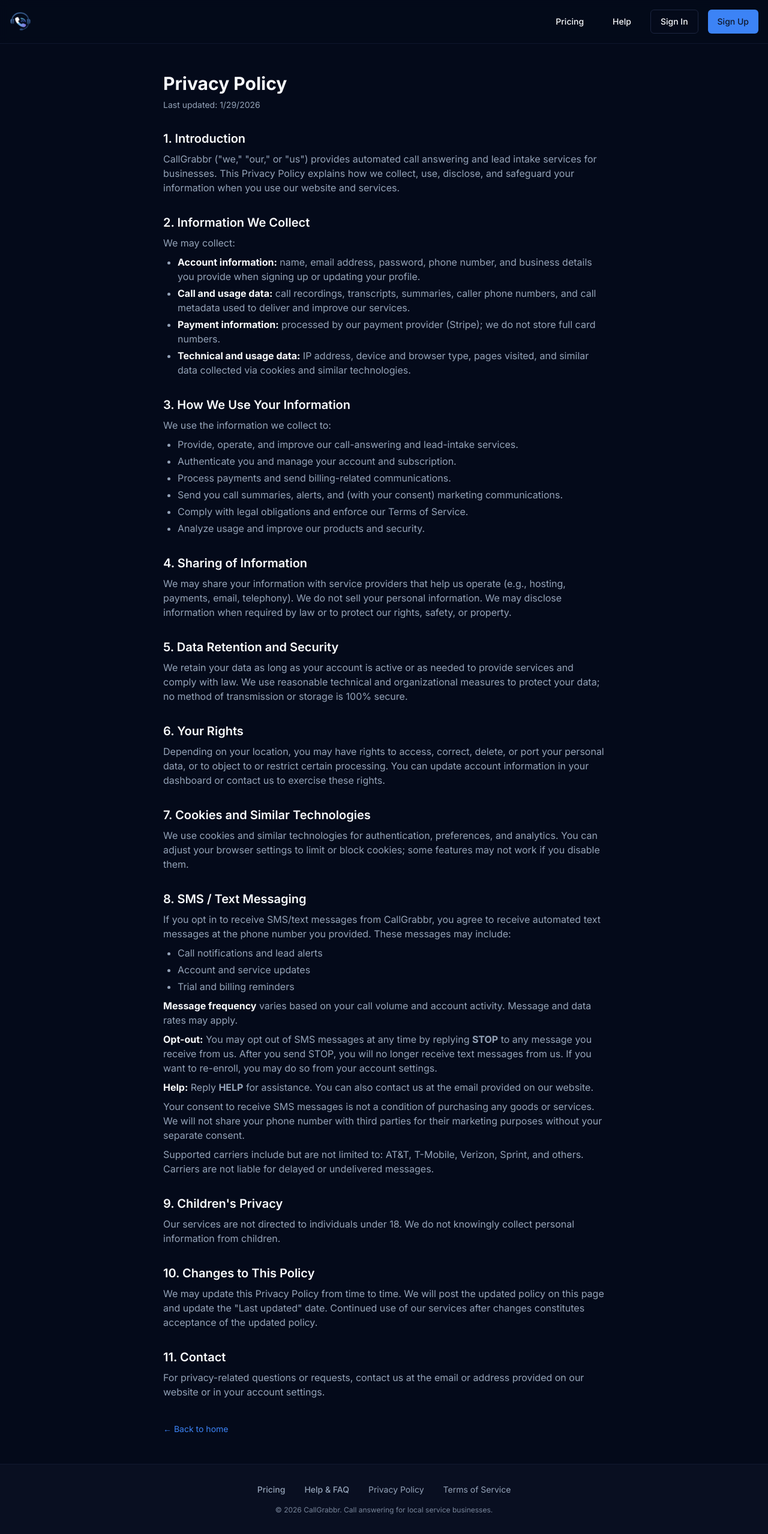
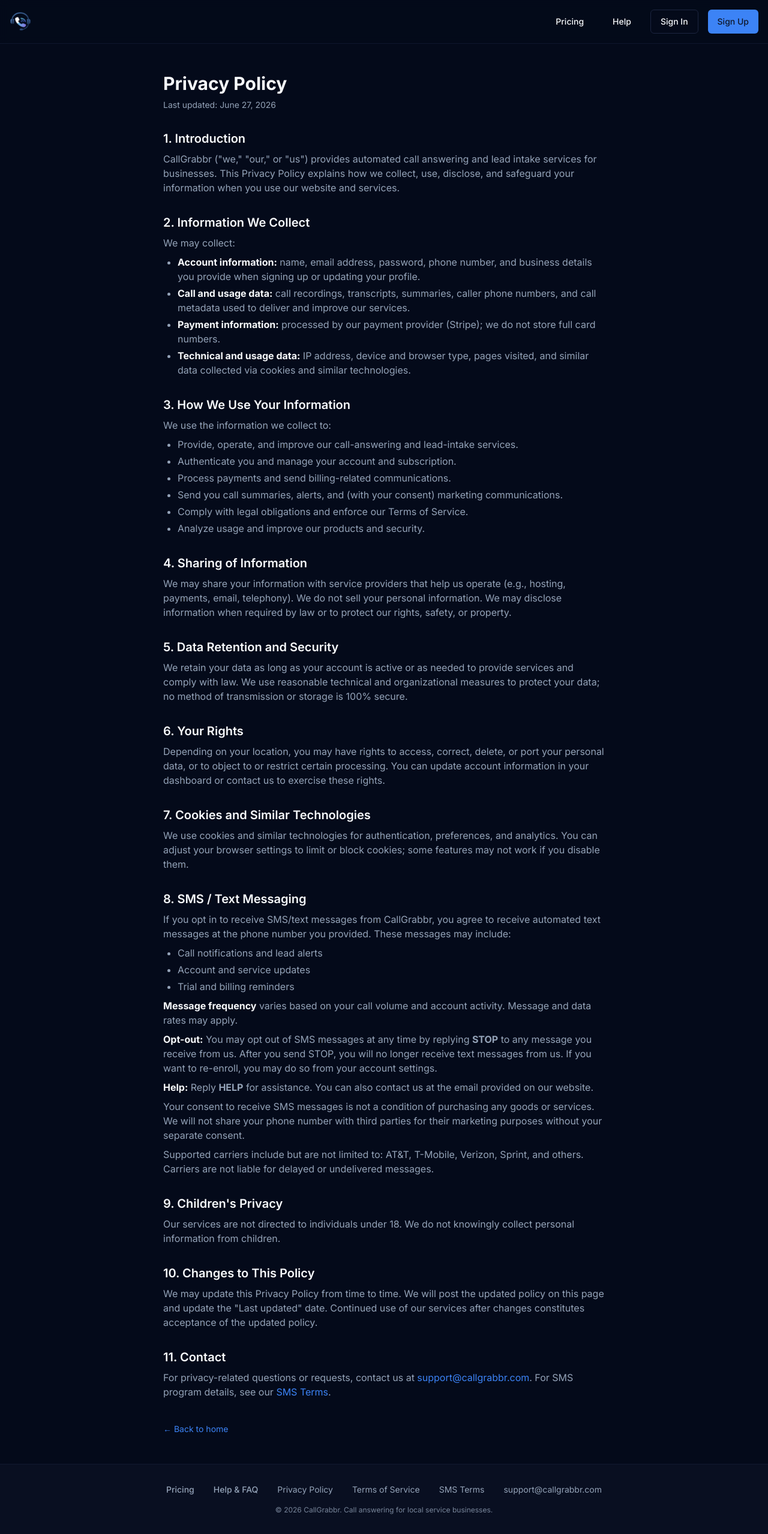
Before and after one commit to cluckso/nml, a Next.js app: page /privacy in a window 1280 px wide. Shown: the whole page at 60% size. Built offline with nearby package versions, Linux system fonts and the light colour scheme; no server answers.

Commit message:
Improve trust signals in footer and legal pages.
Remove public debug status endpoint, add support contact to footer, fix Terms setup-fee wording, use static legal dates, and replace support@example.com fallback.

```diff
--- a/app/(onboarding)/onboarding/OnboardingClient.tsx
+++ b/app/(onboarding)/onboarding/OnboardingClient.tsx
@@ -137,7 +137,7 @@
   }
 
   if (step === "manual-setup") {
-    const supportEmail = process.env.NEXT_PUBLIC_SUPPORT_EMAIL ?? "support@example.com"
+    const supportEmail = process.env.NEXT_PUBLIC_SUPPORT_EMAIL ?? "support@callgrabbr.com"
     const supportPhone = process.env.NEXT_PUBLIC_SUPPORT_PHONE ?? null
     const supportName = process.env.NEXT_PUBLIC_SUPPORT_NAME ?? "Support"
     return (
--- a/app/api/debug/status/route.ts
+++ /dev/null
@@ -1,65 +0,0 @@
-import { NextRequest, NextResponse } from "next/server"
-import { db } from "@/lib/db"
-
-/**
- * Simple debug endpoint - no auth required. Shows general system status.
- * DELETE THIS FILE after debugging is complete.
- */
-export async function GET(req: NextRequest) {
-  try {
-    // Test database connection
-    const dbTest = await db.$queryRaw`SELECT 1 as test`
-
-    // Count businesses and calls
-    const [businessCount, callCount, activeBusinesses] = await Promise.all([
-      db.business.count(),
-      db.call.count(),
-      db.business.count({ where: { status: "ACTIVE" } }),
-    ])
-
-    // Get most recent call (if any)
-    const recentCall = await db.call.findFirst({
-      orderBy: { createdAt: "desc" },
-      select: {
-        id: true,
-        retellCallId: true,
-        createdAt: true,
-        businessId: true,
-        callerPhone: true,
-      },
-    })
-
-    // Check env vars
-    const envStatus = {
-      RETELL_API_KEY: !!process.env.RETELL_API_KEY,
-      RETELL_WEBHOOK_SECRET: !!process.env.RETELL_WEBHOOK_SECRET,
-      RETELL_AGENT_ID: !!process.env.RETELL_AGENT_ID,
-      DATABASE_URL: !!process.env.DATABASE_URL,
-    }
-
-    return NextResponse.json({
-      status: "ok",
-      database: "connected",
-      counts: {
-        businesses: businessCount,
-        activeBusinesses,
-        calls: callCount,
-      },
-      mostRecentCall: recentCall ? {
-        id: recentCall.id,
-        retellCallId: recentCall.retellCallId,
-        createdAt: recentCall.createdAt,
-        callerPhone: recentCall.callerPhone,
-      } : null,
-      env: envStatus,
-      timestamp: new Date().toISOString(),
-    })
-  } catch (error) {
-    console.error("Debug status error:", error)
-    return NextResponse.json({
-      status: "error",
-      error: error instanceof Error ? error.message : String(error),
-      timestamp: new Date().toISOString(),
-    }, { status: 500 })
-  }
-}
--- a/app/layout.tsx
+++ b/app/layout.tsx
@@ -5,6 +5,7 @@
 import "./globals.css"
 import { Providers } from "./providers"
 import { Nav } from "@/components/nav"
+import { SUPPORT_EMAIL } from "@/lib/site-contact"
 
 const inter = Inter({ subsets: ["latin"] })
 
@@ -103,6 +104,12 @@
                 <Link href="/terms" className="hover:text-foreground">
                   Terms of Service
                 </Link>
+                <Link href="/sms-terms" className="hover:text-foreground">
+                  SMS Terms
+                </Link>
+                <a href={`mailto:${SUPPORT_EMAIL}`} className="hover:text-foreground">
+                  {SUPPORT_EMAIL}
+                </a>
               </div>
               <p className="text-center text-xs text-muted-foreground/80 mt-4">
                 © {new Date().getFullYear()} CallGrabbr. Call answering for local service businesses.
--- a/app/privacy/page.tsx
+++ b/app/privacy/page.tsx
@@ -1,5 +1,6 @@
 import type { Metadata } from "next"
 import Link from "next/link"
+import { LEGAL_LAST_UPDATED, SUPPORT_EMAIL } from "@/lib/site-contact"
 
 export const metadata: Metadata = {
   title: "Privacy Policy - CallGrabbr",
@@ -11,7 +12,7 @@
     <div className="container mx-auto px-4 py-12 max-w-3xl">
       <h1 className="text-3xl font-bold mb-2">Privacy Policy</h1>
       <p className="text-sm text-muted-foreground mb-8">
-        Last updated: {new Date().toLocaleDateString("en-US")}
+        Last updated: {LEGAL_LAST_UPDATED}
       </p>
 
       <div className="prose prose-sm max-w-none space-y-8 text-muted-foreground">
@@ -118,7 +119,15 @@
         <section>
           <h2 className="text-xl font-semibold text-foreground mb-2">11. Contact</h2>
           <p>
-            For privacy-related questions or requests, contact us at the email or address provided on our website or in your account settings.
+            For privacy-related questions or requests, contact us at{" "}
+            <a href={`mailto:${SUPPORT_EMAIL}`} className="text-primary hover:underline">
+              {SUPPORT_EMAIL}
+            </a>
+            . For SMS program details, see our{" "}
+            <Link href="/sms-terms" className="text-primary hover:underline">
+              SMS Terms
+            </Link>
+            .
           </p>
         </section>
       </div>
--- a/app/sms-terms/page.tsx
+++ b/app/sms-terms/page.tsx
@@ -1,6 +1,7 @@
 import type { Metadata } from "next"
 import Link from "next/link"
 import { PublicSmsOptInForm } from "@/components/consent/PublicSmsOptInForm"
+import { LEGAL_LAST_UPDATED } from "@/lib/site-contact"
 
 export const metadata: Metadata = {
   title: "SMS Opt-In & Messaging Terms - CallGrabbr",
@@ -17,7 +18,7 @@
     <div className="container mx-auto px-4 py-12 max-w-3xl">
       <h1 className="text-3xl font-bold mb-2">SMS Opt-In & Messaging Terms</h1>
       <p className="text-sm text-muted-foreground mb-6">
-        Last updated: {new Date().toLocaleDateString("en-US")}
+        Last updated: {LEGAL_LAST_UPDATED}
       </p>
 
       {/* Opt-in form first so the URL leads directly to consent collection (Twilio requirement) */}
--- a/app/terms/page.tsx
+++ b/app/terms/page.tsx
@@ -1,5 +1,6 @@
 import type { Metadata } from "next"
 import Link from "next/link"
+import { LEGAL_LAST_UPDATED, SUPPORT_EMAIL } from "@/lib/site-contact"
 
 export const metadata: Metadata = {
   title: "Terms of Service - CallGrabbr",
@@ -11,7 +12,7 @@
     <div className="container mx-auto px-4 py-12 max-w-3xl">
       <h1 className="text-3xl font-bold mb-2">Terms of Service</h1>
       <p className="text-sm text-muted-foreground mb-8">
-        Last updated: {new Date().toLocaleDateString("en-US")}
+        Last updated: {LEGAL_LAST_UPDATED}
       </p>
 
       <div className="prose prose-sm max-w-none space-y-8 text-muted-foreground">
@@ -39,7 +40,7 @@
         <section>
           <h2 className="text-xl font-semibold text-foreground mb-2">4. Subscription and Payment</h2>
           <p>
-            Subscription plans, fees, and included minutes are described on our pricing page. You agree to pay all applicable fees, including setup fees and overage charges. Payments are processed by our payment provider; by subscribing, you agree to their terms. Fees are generally billed in advance; overage may be billed in arrears. Refunds are at our discretion unless required by law.
+            Subscription plans, fees, and included minutes are described on our pricing page. You agree to pay all applicable subscription and overage fees. There are no separate setup fees for standard plans listed on our pricing page. Payments are processed by our payment provider; by subscribing, you agree to their terms. Fees are generally billed in advance; overage may be billed in arrears. Refunds are at our discretion unless required by law.
           </p>
         </section>
 
@@ -117,7 +118,7 @@
         <section>
           <h2 className="text-xl font-semibold text-foreground mb-2">13. Governing Law and Disputes</h2>
           <p>
-            These Terms are governed by the laws of the United States and the state in which we are located, without regard to conflict of law principles. Any disputes shall be resolved in the courts of that state. If any provision is held invalid, the remaining provisions remain in effect.
+            These Terms are governed by the laws of the State of Wisconsin and the United States, without regard to conflict of law principles. Any disputes shall be resolved in the courts of Wisconsin. If any provision is held invalid, the remaining provisions remain in effect.
           </p>
         </section>
 
@@ -131,7 +132,11 @@
         <section>
           <h2 className="text-xl font-semibold text-foreground mb-2">15. Contact</h2>
           <p>
-            For questions about these Terms, contact us at the email or address provided on our website or in your account settings.
+            For questions about these Terms, contact us at{" "}
+            <a href={`mailto:${SUPPORT_EMAIL}`} className="text-primary hover:underline">
+              {SUPPORT_EMAIL}
+            </a>
+            .
           </p>
         </section>
       </div>
--- /dev/null
+++ b/lib/site-contact.ts
@@ -0,0 +1,5 @@
+/** Public support and legal contact details shown on marketing pages. */
+export const SUPPORT_EMAIL = "support@callgrabbr.com"
+
+/** Update when Privacy, Terms, or SMS Terms content changes. */
+export const LEGAL_LAST_UPDATED = "June 27, 2026"
```
